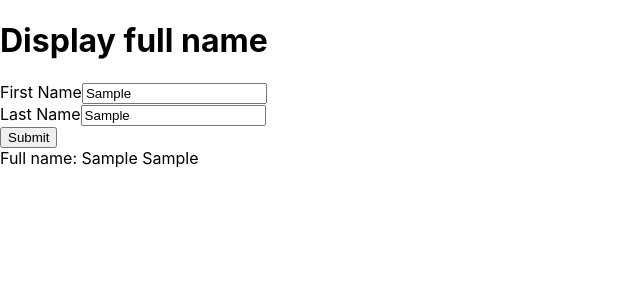
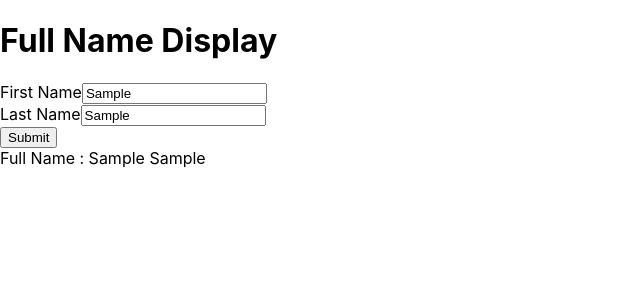
Before and after one commit to Chaitanya2737/display-Name, a React (Create React App) app: page / in a window 1280 px wide. Both pictures are taken after typing "Sample", "Sample" into the empty fields and a click on the button "Submit". Shown: the top 300 px of the page, without its empty margins (0-640 px from the left). Built offline with nearby package versions, Linux system fonts and the light colour scheme.

Commit message:
display name

```diff
--- a/src/App.js
+++ b/src/App.js
@@ -23,7 +23,7 @@ function App() {
   return (
     <>
       <div>
-        <h1>Display full name</h1>
+        <h1>Full Name Display</h1>
         <form onSubmit={handleSubmit}>
           <div>
             <label htmlFor="fname">First Name</label>
@@ -38,7 +38,7 @@ function App() {
       </div>
      {
       showdata && <div>
-      Full name: {name.fname} {name.lname}
+      Full Name : {name.fname} {name.lname}
     </div>
      }
     </>
```
